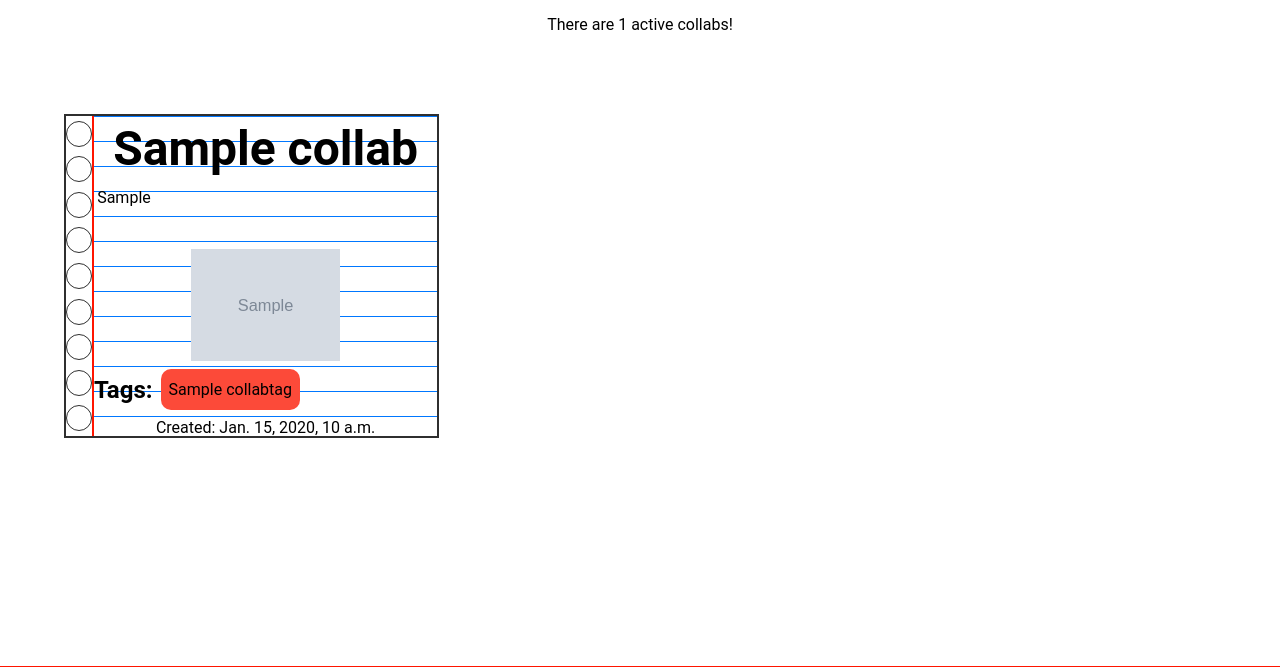
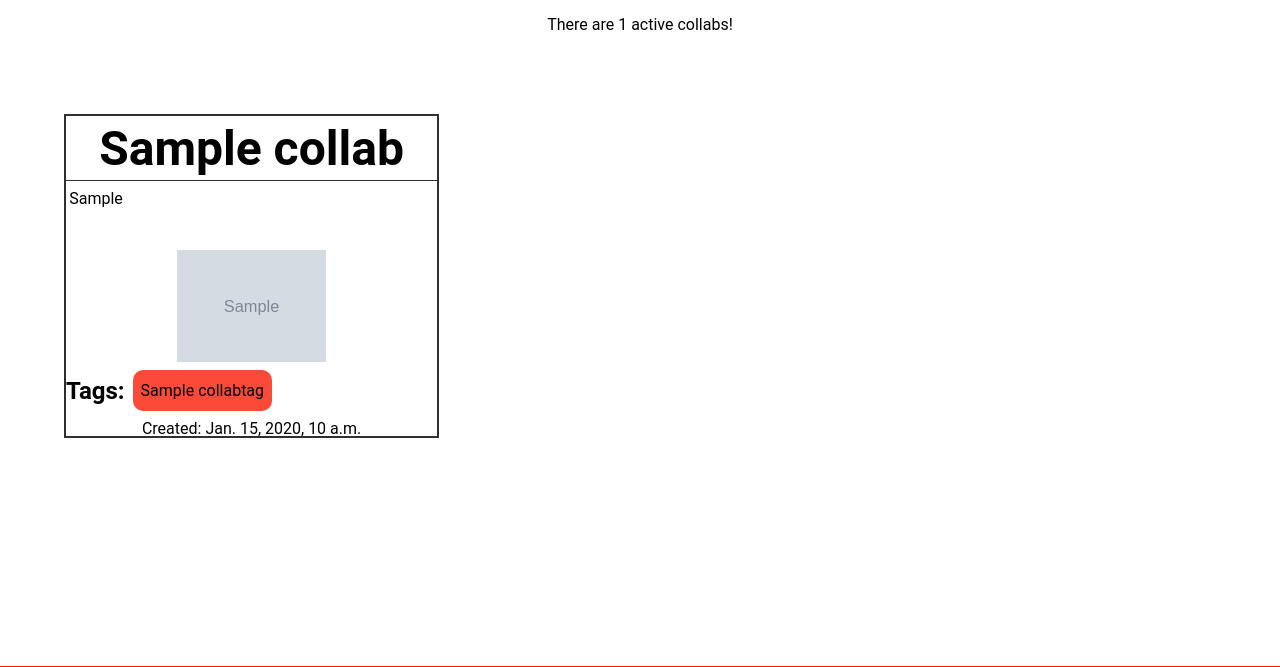
Before and after one commit to DomanskiFilip/MyCollab, a Django app: page / in a window 1280 px wide. Shown: the part 129-796 px from the top of the page. Run offline with Django 4.2, Linux system fonts and the light colour scheme; tables that the repository leaves empty hold one stand-in row (values such as "Sample post"); grey boxes marked "Sample" are stand-in pictures.

Commit message:
home design revert and collab page optimalization

```diff
--- a/Core/static/Core/style.css
+++ b/Core/static/Core/style.css
@@ -235,7 +235,8 @@ footer {
 
     #collabInfoBar {
         display: flex;
-        flex-direction: row;
+        flex-direction: column;
+        justify-content: space-between;
         width: 29vw;
         height: 40vh;
         text-decoration: none;
@@ -243,46 +244,12 @@ footer {
         padding: 0;
         margin-bottom: 1rem;
         z-index: 10;
-        border: 2.5px solid var(--shadow);
-        background: repeating-linear-gradient(180deg,rgb(0, 119, 255),rgb(0, 119, 255) 0.5px, var(--main) 0.5px, var(--main) 25px);
+        border: 2px solid var(--shadow);
     }
 
     #collabInfoBar:hover {
-            background: repeating-linear-gradient(180deg,rgb(0, 119, 255),rgb(0, 119, 255) 0.5px, var(--action-highlite) 0.5px, var(--action-highlite) 25px);
+        background: var(--action-highlite);
         color: var(--secondary-text);
-        }
-
-    #collabInfoBar aside:nth-of-type(1) {
-        width: 7%;
-        max-width: 30px;
-        display: flex;
-        flex-direction: column;
-        justify-content: space-around;
-        align-items: center;
-        background: var(--main);
-    }
-
-        .circle {
-            height: 1.5rem;
-            width: 1.5rem;
-            background-color: var(--main);
-            border-radius: 50%;
-            display: inline-block;
-            border: 1px solid var(--shadow);
-        }
-
-    #collabInfoBar aside:nth-of-type(2) {
-        width: 93%;
-        display: flex;
-        flex-direction: column;
-        justify-content: space-between;
-        border-left: 2px solid var(--text-highlite);
-    }
-
-    #collabInfoBar:hover {
-        transform: translate(0%, 0%) rotate(1.25deg) ;
-        z-index: 9999;
-        outline: 1px solid transparent;
     }
 
     #collabInfoBar p {
@@ -298,6 +265,7 @@ footer {
             max-height: 20%;
             margin-bottom: 0.5rem;
             flex: 1;
+            border-bottom: 1px solid var(--shadow);
         }
 
             #collabInfoBarHeader h2:nth-of-type(1) {
@@ -310,7 +278,7 @@ footer {
             display: flex;
             flex-direction: row;
             align-items: center;
-                width:100%;
+            width: 100%;
         }
 
             .collabInfoBarWrapper img{
@@ -382,6 +350,9 @@ footer {
         border-bottom: 0.5px solid var(--shadow);
         justify-content: center;
         align-items: center;
+        border-radius: 10px;
+        border-bottom-left-radius: initial;
+        border-bottom-right-radius: initial;
     }
 
         #collabWrapper  nav h2 {
--- a/Core/templates/Core/index.html
+++ b/Core/templates/Core/index.html
@@ -9,18 +9,6 @@ Index
 <main id="collabListWrapper">
 {% for collab, main_image in collabs_withImg %}
     <a href="{% url 'collabs:collab' collab.id %}" id="collabInfoBar">
-        <aside>
-            <div class="circle"></div>
-            <div class="circle"></div>
-            <div class="circle"></div>
-            <div class="circle"></div>
-            <div class="circle"></div>
-            <div class="circle"></div>
-            <div class="circle"></div>
-            <div class="circle"></div>
-            <div class="circle"></div>
-        </aside>
-        <aside>
             <section id="collabInfoBarHeader">
                 <h2>{{ collab.title }}</h2>
             </section>
@@ -37,7 +25,6 @@ Index
                 </ul>
             </section>
             <p>Created: {{ collab.created_at }}</p>
-        </aside>
     </a>
 
 
```
Lines whose indentation alone changed are shown as unchanged.
